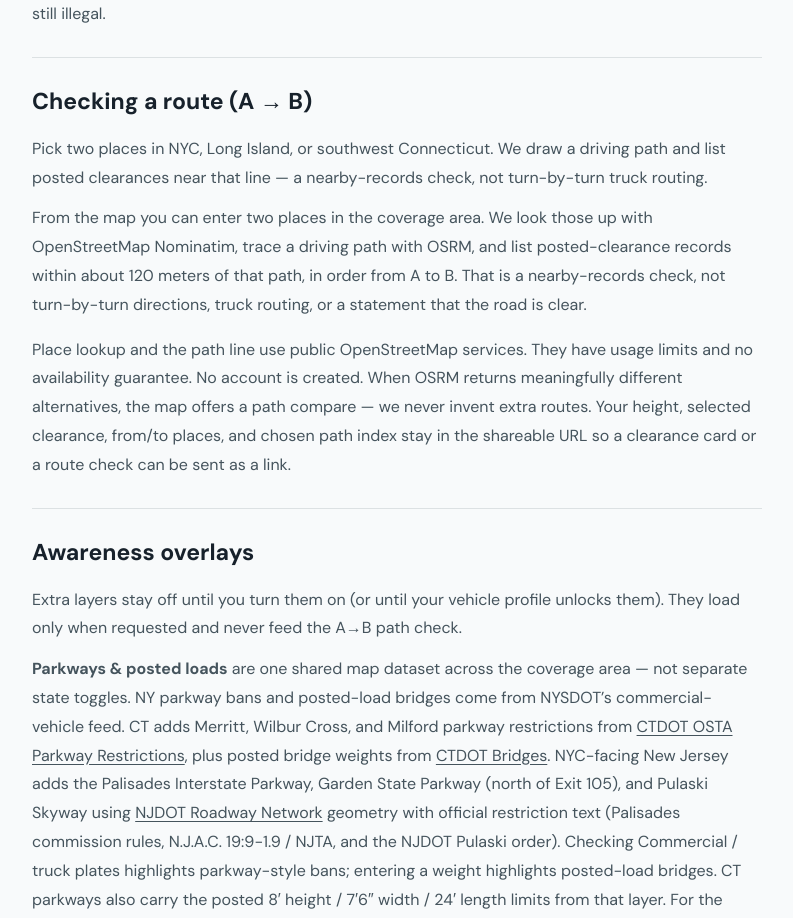
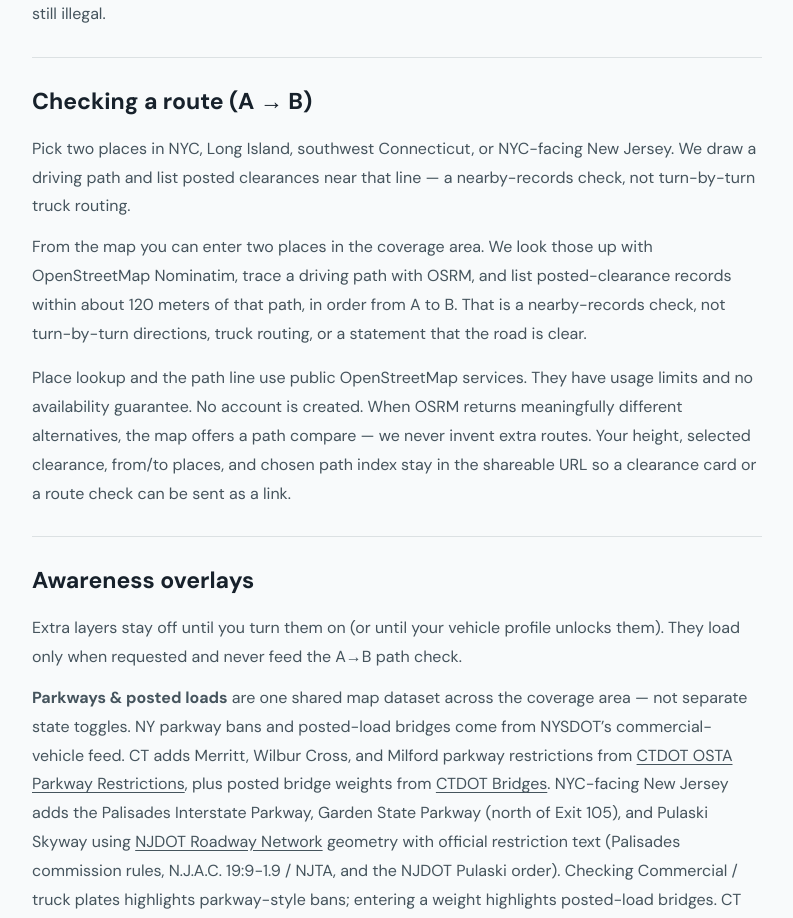
Before and after one commit to jakedcl/headsuptrucker, a Next.js app: page /methodology in a window 1280 px wide. Shown: the part 2660-3578 px from the top of the page, without its empty margins (243-1036 px from the left). Built offline with nearby package versions, Linux system fonts and the light colour scheme; a web font is replaced by a local one.

Commit message:
Mention NE NJ in methodology route-check coverage copy

```diff
--- a/src/app/methodology/page.tsx
+++ b/src/app/methodology/page.tsx
@@ -97,7 +97,7 @@ export default function Methodology() {
       </section>
       <section>
         <h2>Checking a route (A → B)</h2>
-        <p className="methodology-plain">Pick two places in NYC, Long Island, or southwest Connecticut. We draw a driving path and list posted clearances near that line — a nearby-records check, not turn-by-turn truck routing.</p>
+        <p className="methodology-plain">Pick two places in NYC, Long Island, southwest Connecticut, or NYC-facing New Jersey. We draw a driving path and list posted clearances near that line — a nearby-records check, not turn-by-turn truck routing.</p>
 <p>From the map you can enter two places in the coverage area. We look those up with OpenStreetMap Nominatim, trace a driving path with OSRM, and list posted-clearance records within about 120 meters of that path, in order from A to B. That is a nearby-records check, not turn-by-turn directions, truck routing, or a statement that the road is clear.</p>
         <p>Place lookup and the path line use public OpenStreetMap services. They have usage limits and no availability guarantee. No account is created. When OSRM returns meaningfully different alternatives, the map offers a path compare — we never invent extra routes. Your height, selected clearance, from/to places, and chosen path index stay in the shareable URL so a clearance card or a route check can be sent as a link.</p>
       </section>
```
